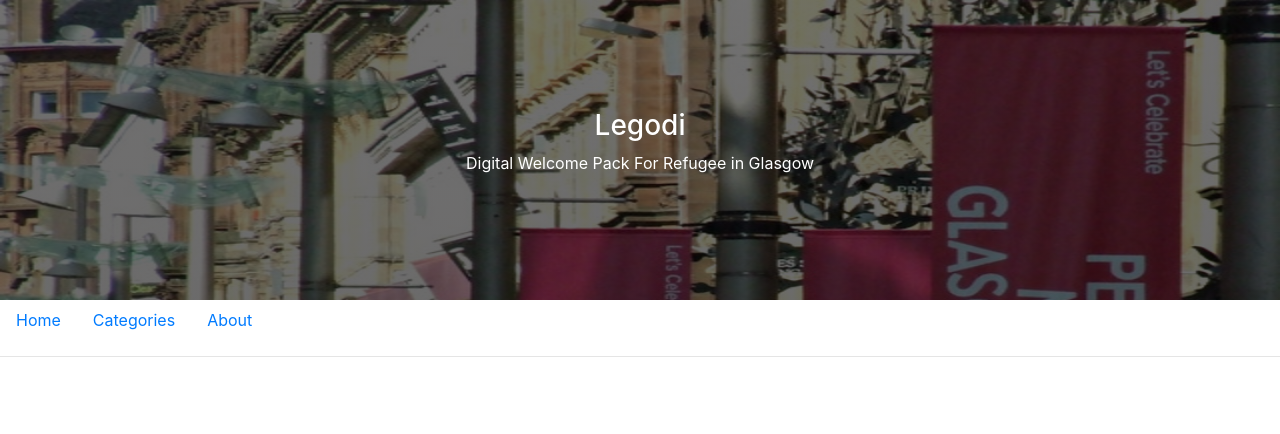
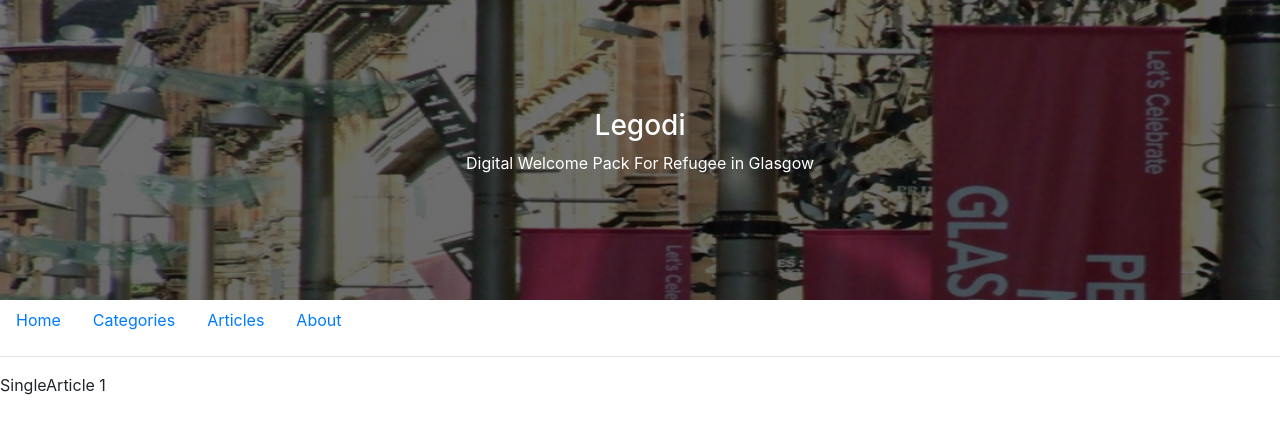
Before and after one commit to CodeYourFuture/legodi, a React (Create React App) app in the folder client/: page /articles/1 in a window 1280 px wide. Shown: the top 434 px of the page. Built offline with nearby package versions, Linux system fonts and the light colour scheme; no server answers.

Commit message:
add file article-page  in client (#47)

```diff
--- a/client/src/components/Menu/menu.js
+++ b/client/src/components/Menu/menu.js
@@ -16,6 +16,9 @@ function Menu (){
                 <NavLink ><Link to="/categories">Categories</Link></NavLink>
               </NavItem>
               <NavItem>
+                <NavLink ><Link to="/articles">Articles</Link></NavLink>
+              </NavItem>
+              <NavItem>
                 <NavLink ><Link to="/about">About</Link></NavLink>
               </NavItem>
               </Nav>
--- a/client/src/containers/App/App.js
+++ b/client/src/containers/App/App.js
@@ -6,11 +6,11 @@ import Header from '../../components/Header/header.js'
 import { BrowserRouter as Router, Route } from "react-router-dom";
 import CategoriesOverview from "../../components/Categories/CategoriesOverview/CategoriesOverview"
 import CategoriesNavOverview from "../../components/Categories/CategoriesOverview/categoriesNavOverView"
+import SingleArticle from "../../containers/SingleArticle/SingleArticle";
 
 class App extends Component {
   render() {
     return (
-
       <Router>
         <div>
            <Header headerTitle={"Legodi"}
@@ -20,11 +20,9 @@ class App extends Component {
           <Route exact path="/" component={CategoriesNavOverview} />
           <Route path="/about" component={About} />
           <Route path="/categories" component={CategoriesOverview} />
-
+          <Route path="/articles/:articleId" component={SingleArticle} />
         </div>
       </Router>
-
-
     );
   }
 }
--- /dev/null
+++ b/client/src/containers/SingleArticle/SingleArticle.js
@@ -0,0 +1,14 @@
+import React, { Component } from 'react';
+
+class SingleArticle extends Component {
+  render() {
+    const { articleId } = this.props.match.params;
+    return (
+      <div className="SingleArticle">
+          SingleArticle {articleId}
+      </div>
+    )
+  }
+}
+
+export default SingleArticle
```
